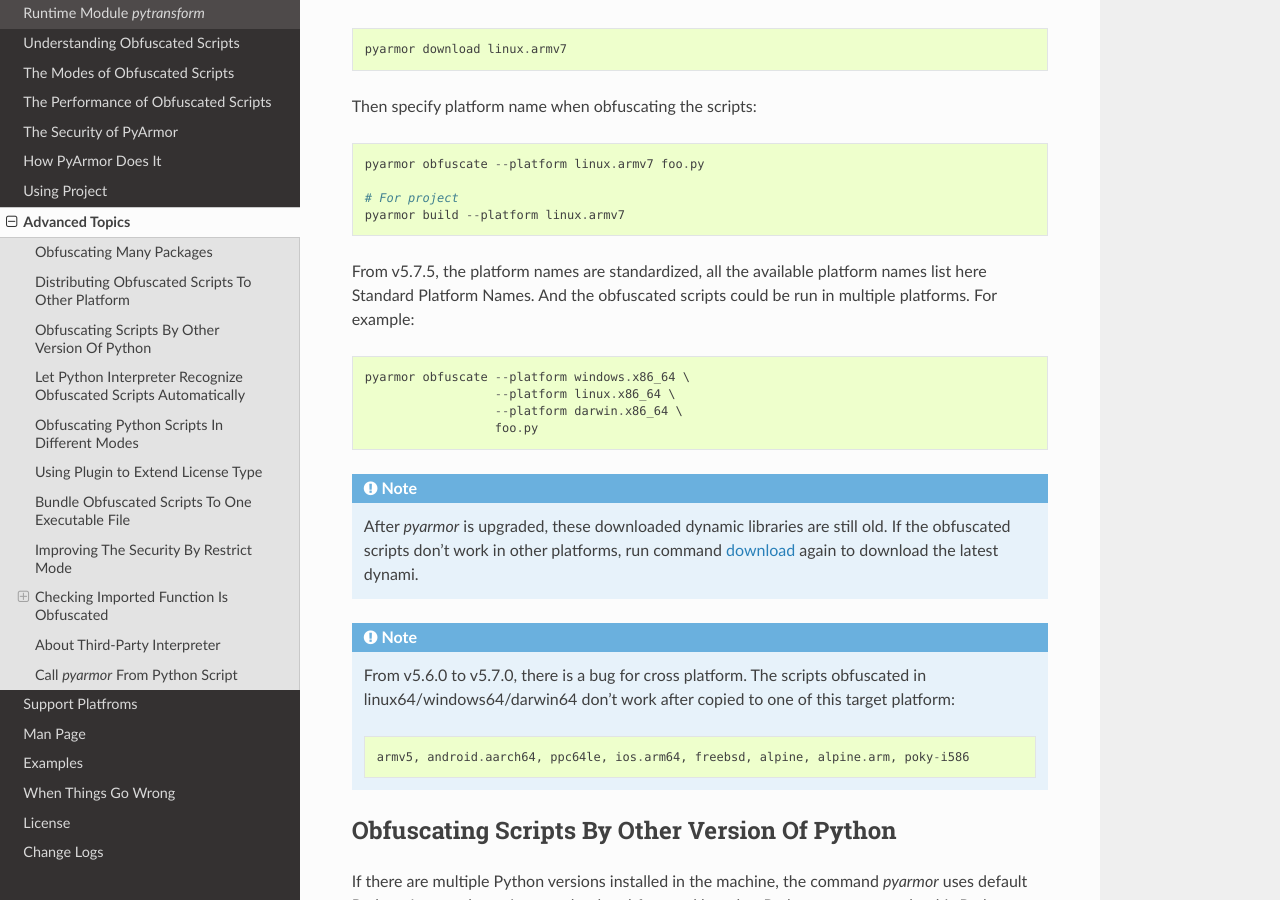
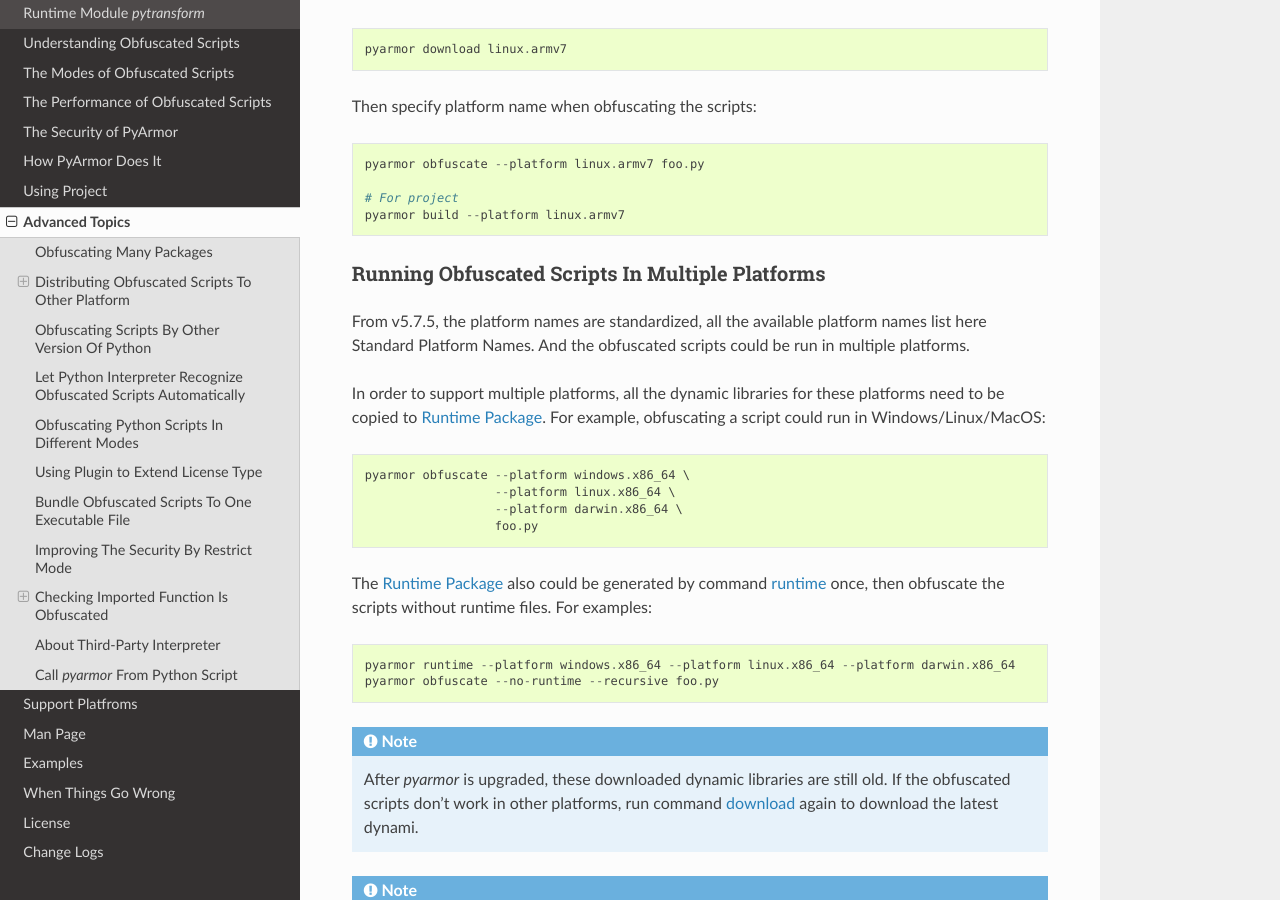
Before and after one commit to dashingsoft/pyarmor, a Sphinx documentation site: the page built from docs/advanced.rst, in a window 1280 px wide and 900 px high, scrolled down 1545 px. Built offline with Sphinx 7.4.7 and the Read the Docs theme 2.0.0, drawn with Linux system fonts in a browser that asks for light colours.

Commit message:
Add usage for multiple platforms

```diff
--- a/docs/advanced.rst
+++ b/docs/advanced.rst
@@ -65,9 +65,8 @@
     pyarmor download --list windows
     pyarmor download --list windows.x86_64
 
-If the target platform is one of :ref:`Prebuilt Libraries Distributed
-with PyArmor`, it could be used directly. Otherwise download it by
-platform name::
+If the target platform is one of :ref:`Prebuilt Libraries Distributed with
+PyArmor`, it could be used directly. Otherwise download it by platform name::
 
     pyarmor download linux.armv7
 
@@ -78,14 +77,29 @@
     # For project
     pyarmor build --platform linux.armv7
 
-From v5.7.5, the platform names are standardized, all the available
-platform names list here :ref:`Standard Platform Names`. And the
-obfuscated scripts could be run in multiple platforms. For example::
+.. _running obfuscated scripts in multiple platforms:
+
+Running Obfuscated Scripts In Multiple Platforms
+~~~~~~~~~~~~~~~~~~~~~~~~~~~~~~~~~~~~~~~~~~~~~~~~
+
+From v5.7.5, the platform names are standardized, all the available platform
+names list here :ref:`Standard Platform Names`. And the obfuscated scripts could
+be run in multiple platforms.
+
+In order to support multiple platforms, all the dynamic libraries for these
+platforms need to be copied to :ref:`runtime package`. For example, obfuscating
+a script could run in Windows/Linux/MacOS::
 
     pyarmor obfuscate --platform windows.x86_64 \
                       --platform linux.x86_64 \
                       --platform darwin.x86_64 \
                       foo.py
+
+The :ref:`runtime package` also could be generated by command :ref:`runtime`
+once, then obfuscate the scripts without runtime files. For examples::
+
+    pyarmor runtime --platform windows.x86_64 --platform linux.x86_64 --platform darwin.x86_64
+    pyarmor obfuscate --no-runtime --recursive foo.py
 
 .. note::
 
```
